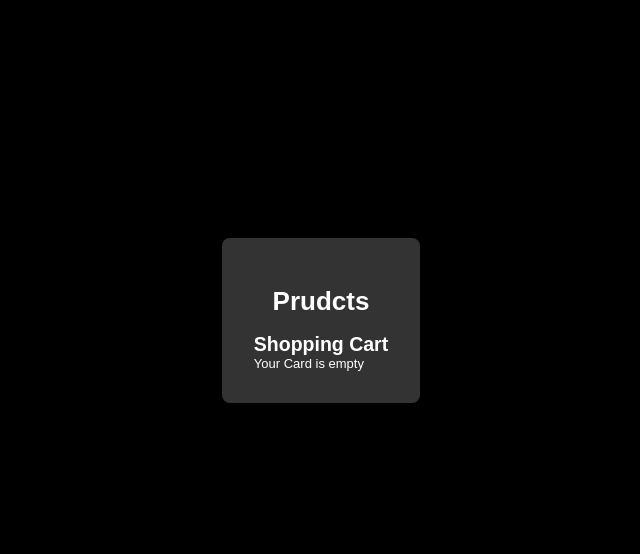
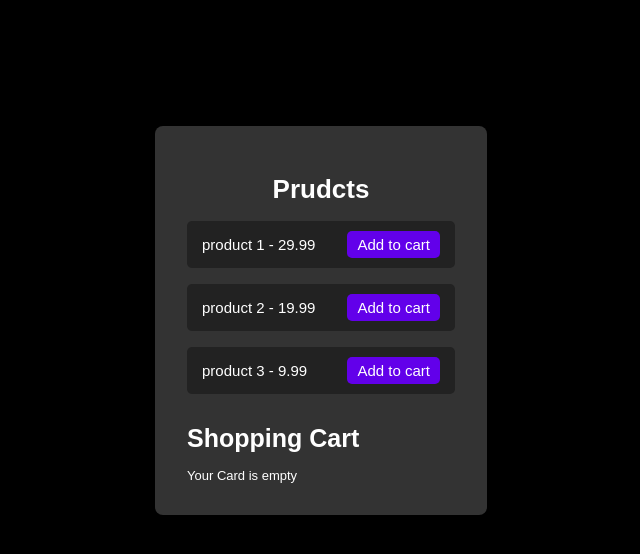
Before and after one commit to rayhan123-ahmed/Full-stack-course, a plain HTML site: page jsProject/Ecommarce/index.html in a window 1280 px wide. Shown: the whole page, without its empty margins (319-959 px from the left). Drawn offline with Linux system fonts and the light colour scheme.

Commit message:
add some css desing and create a div and showed in a page

```diff
--- a/jsProject/Ecommarce/index.html
+++ b/jsProject/Ecommarce/index.html
@@ -12,7 +12,7 @@
         <div id="product-list">
             <!-- Products will dynamically add by javaScript -->
         </div>
-        <h2>Shopping Cart</h2>
+        <h2 class="shp-cart">Shopping Cart</h2>
         <div id="cart-items">
             <p id="empty-card">Your Card is empty</p>
         </div>
--- a/jsProject/Ecommarce/script.js
+++ b/jsProject/Ecommarce/script.js
@@ -11,3 +11,13 @@ const products = [
     {id:3, name:'product 3', price:9.99}
 ]
 const cart = []
+
+products.forEach((product)=>{
+    const productDiv = document.createElement('div');
+    productDiv.classList.add("product");
+    productDiv.innerHTML = `
+    <span>${product.name} - ${product.price.toFixed(2)}</span>
+    <button data-id="${product.id}">Add to cart</button>
+    `;
+    productList.appendChild(productDiv)
+})
--- a/jsProject/Ecommarce/style.css
+++ b/jsProject/Ecommarce/style.css
@@ -27,29 +27,38 @@ h1{
     justify-content: center;
     padding: 1rem;
 }
-#todo-input{
-  border: none;
-  color: #FFFFFF;
-  border: 1px solid #4C4A7A;
-  background: rgba(0, 0, 0, 0.2);
-  border-radius: .5rem;
-  padding: .7rem 1.2rem;
+#product-list{
+  margin-bottom: 30px;
 }
-input[type="text"]:focus {
-  outline: none;
-  border-color: #7C7BFF;
+.product{
+    display: flex;
+    justify-content: space-between;
+    gap: 2rem;
+    align-items: center;
+    margin-bottom: 1rem;
+    padding: 10px 15px;
+    background-color: #222;
+    border-radius: 5px;
 }
-.prodcut button{
+.product span{
+  font-size: 15px;
+}
+.product button{
   background-color: #6200ea;
   border: none;
+  font-size: 15px;
   padding: 5px 10px;
   color: #fff;
   border-radius: 5px;
   cursor: pointer;
   transition: background-color 0.3s;
 }
-.prodcut button:hover{
+.product button:hover{
   background-color: #3700b3;
+}
+.shp-cart{
+  margin-bottom: 15px;
+  font-size: 25px;
 }
 #cart-total{
   text-align: right;
```
